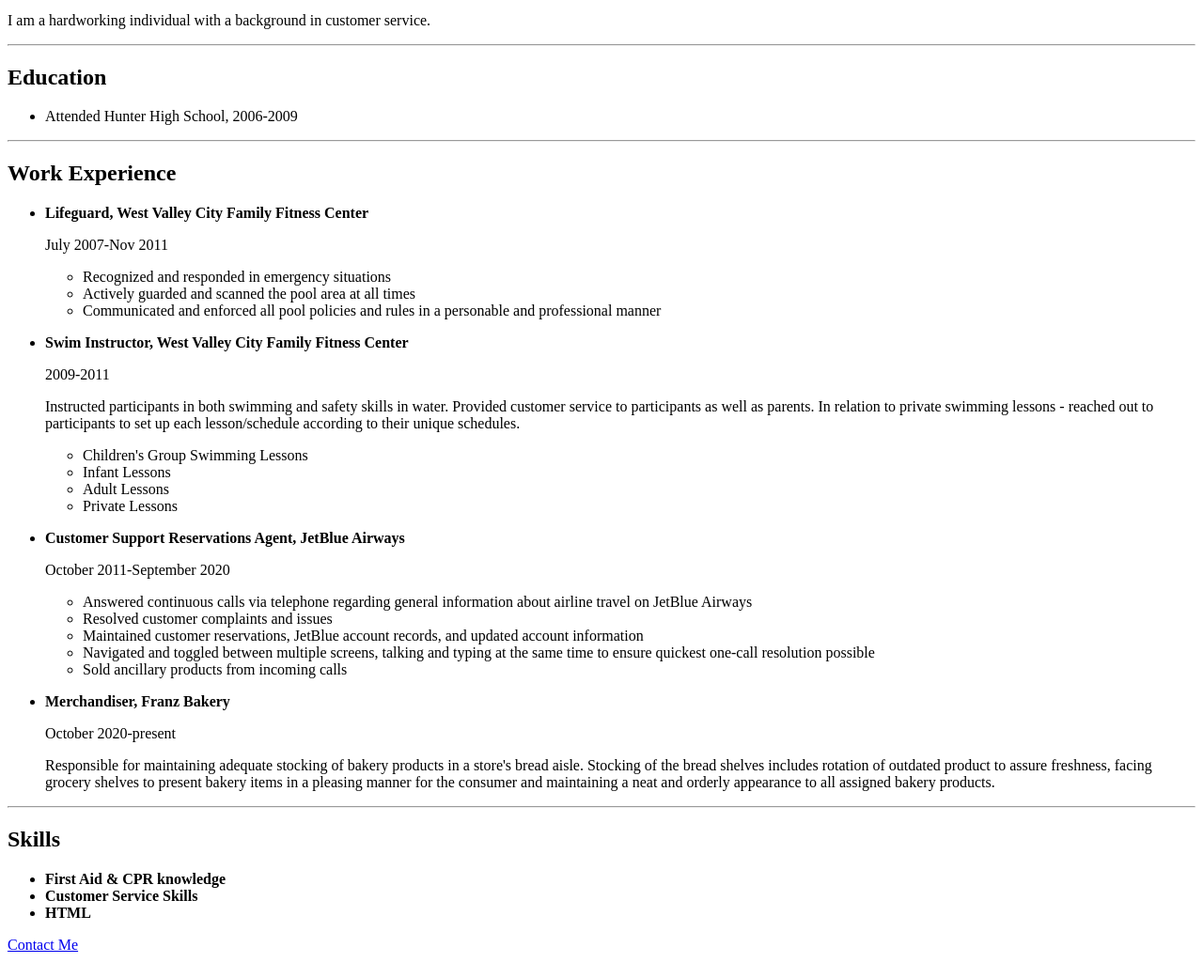
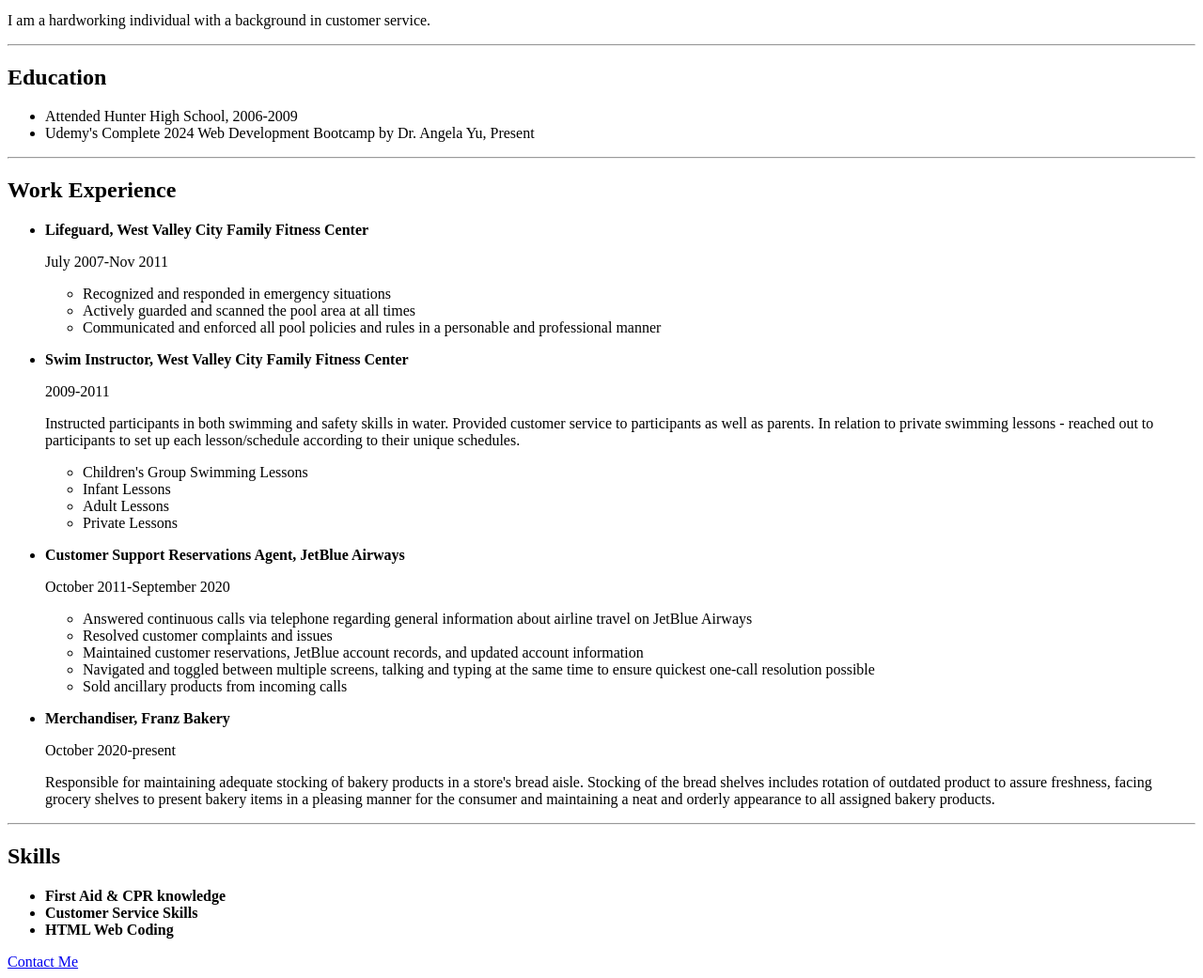
Before and after one commit to HopesAria/html-resume, a plain HTML site: page index.html in a window 1280 px wide. Shown: the part 520-1561 px from the top of the page at 94% size. Drawn offline with Linux system fonts and the light colour scheme; files whose address does not match are found by name.

Commit message:
Update index.html

```diff
--- a/index.html
+++ b/index.html
@@ -13,6 +13,7 @@
         <h2>Education</h2>
         <ul>
             <li>Attended Hunter High School, 2006-2009</li>
+            <li>Udemy's Complete 2024 Web Development Bootcamp by Dr. Angela Yu, Present</li>
         </ul>
         <hr>
         <h2>Work Experience</h2>
@@ -59,7 +60,7 @@
         <ul>
             <b><li>First Aid & CPR knowledge</li></b>
             <b><li>Customer Service Skills</li></b>
-            <b><li>HTML</li></b>
+            <b><li>HTML Web Coding</li></b>
         </ul>
         <a href="./public/contact.html">Contact Me</a>
     </body>
```
